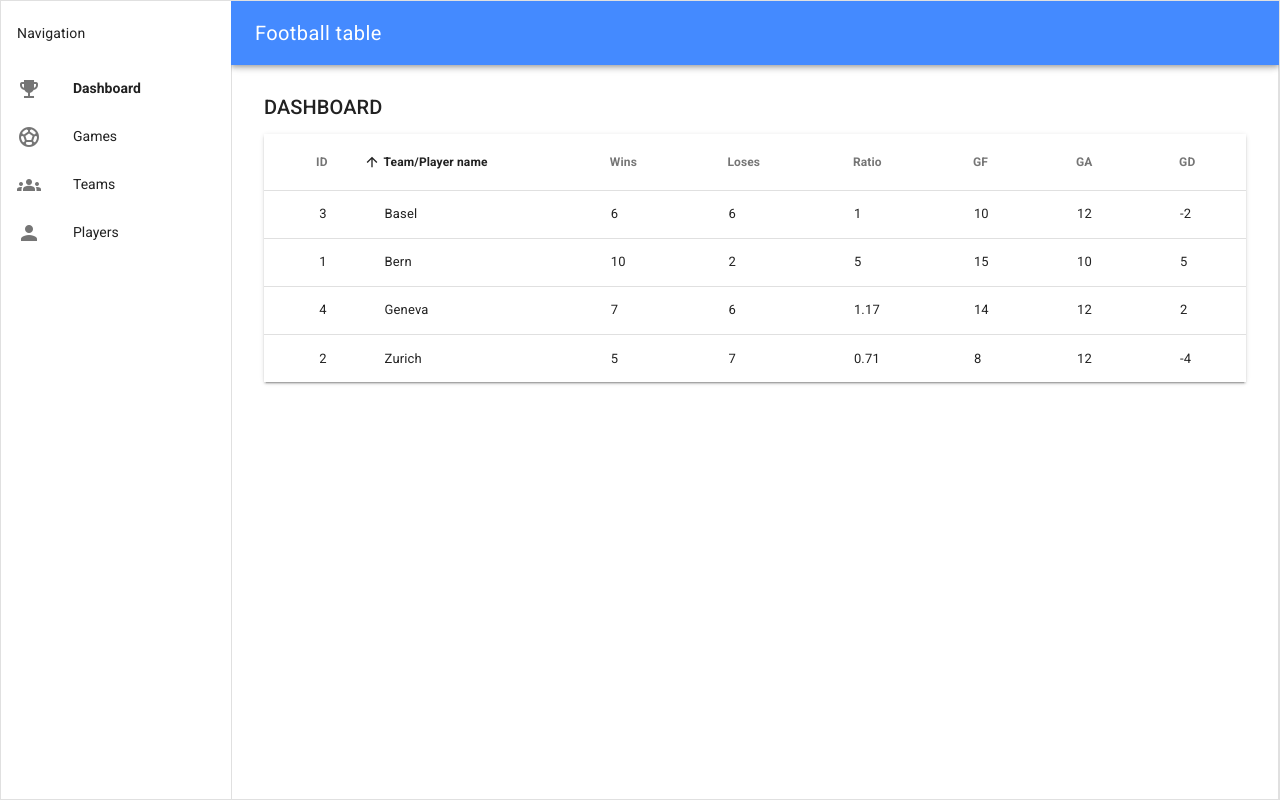
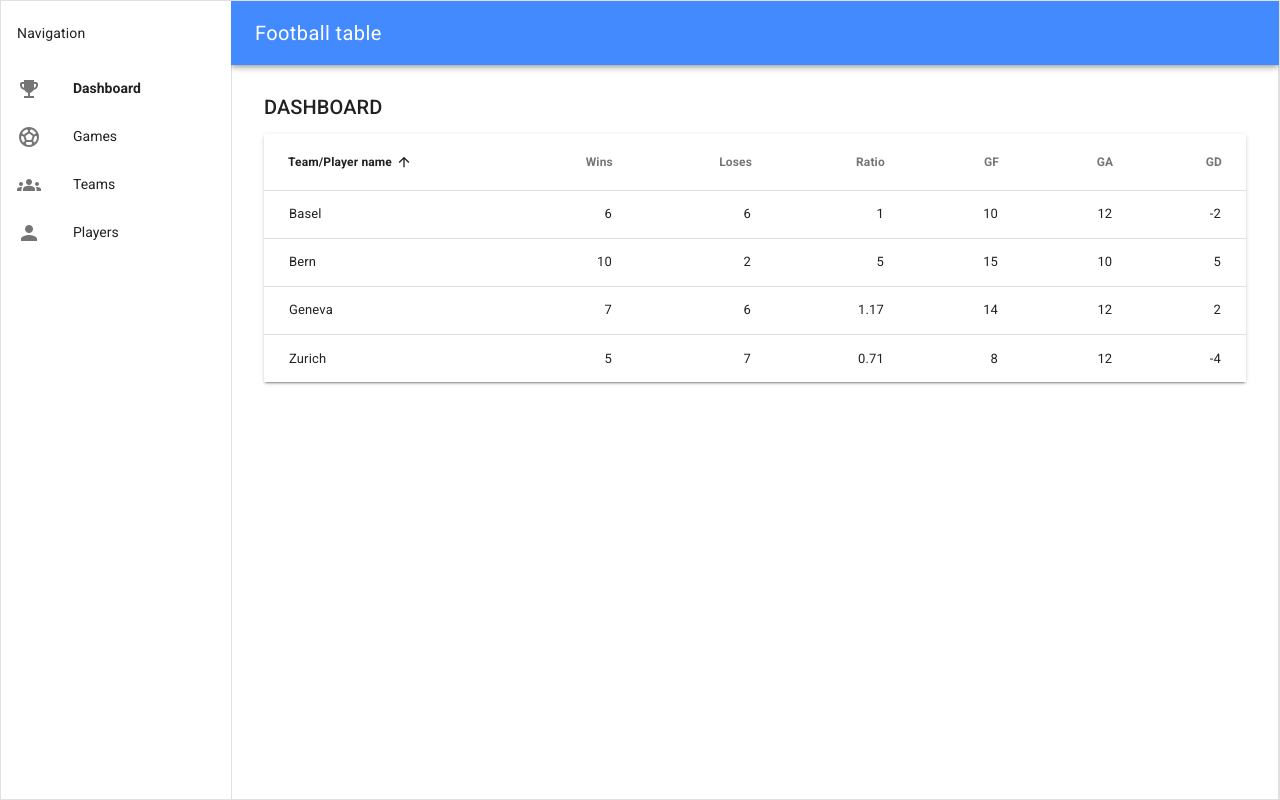
Before and after one commit to binarytoys/table-football, a Vue app in the folder client/: page / in a window 1280 px wide. Built offline with nearby package versions, Linux system fonts and the light colour scheme.

Commit message:
added FABs to views

```diff
--- a/client/src/components/dashboard.vue
+++ b/client/src/components/dashboard.vue
@@ -9,14 +9,14 @@
 -->
 
       <md-table-row slot="md-table-row" slot-scope="{ item }">
-        <md-table-cell md-label="ID" md-numeric>{{ item.id }}</md-table-cell>
+<!--        <md-table-cell md-label="ID" md-numeric>{{ item.id }}</md-table-cell>-->
         <md-table-cell md-label="Team/Player name" md-sort-by="name">{{ item.name }}</md-table-cell>
-        <md-table-cell md-label="Wins" md-sort-by="wins">{{ item.wins }}</md-table-cell>
-        <md-table-cell md-label="Loses" md-sort-by="loses">{{ item.loses }}</md-table-cell>
-        <md-table-cell md-label="Ratio" md-sort-by="ratio">{{ (item.ratio.toFixed(2) - item.ratio) === 0 ? item.ratio : item.ratio.toFixed(2) }}</md-table-cell>
-        <md-table-cell md-label="GF" md-sort-by="goals">{{ item.goals }}</md-table-cell>
-        <md-table-cell md-label="GA" md-sort-by="lose">{{ item.lose }}</md-table-cell>
-        <md-table-cell md-label="GD" md-sort-by="diff">{{ item.diff}}</md-table-cell>
+        <md-table-cell md-label="Wins" md-sort-by="wins" md-numeric>{{ item.wins }}</md-table-cell>
+        <md-table-cell md-label="Loses" md-sort-by="loses" md-numeric>{{ item.loses }}</md-table-cell>
+        <md-table-cell md-label="Ratio" md-sort-by="ratio" md-numeric>{{ (item.ratio.toFixed(2) - item.ratio) === 0 ? item.ratio : item.ratio.toFixed(2) }}</md-table-cell>
+        <md-table-cell md-label="GF" md-sort-by="goals" md-numeric>{{ item.goals }}</md-table-cell>
+        <md-table-cell md-label="GA" md-sort-by="lose" md-numeric>{{ item.lose }}</md-table-cell>
+        <md-table-cell md-label="GD" md-sort-by="diff" md-numeric>{{ item.diff}}</md-table-cell>
       </md-table-row>
     </md-table>
   </div>
--- a/client/src/components/games.vue
+++ b/client/src/components/games.vue
@@ -1,6 +1,11 @@
 <template>
   <div class="container">
-    <h1 class="md-title" style="padding-left: 16px">GAMES</h1>
+    <div class="header">
+      <h1 class="md-title" style="padding-left: 16px">GAMES</h1>
+    </div>
+    <md-button class="md-fab md-accent top-fab">
+      <md-icon>add</md-icon>
+    </md-button>
     <md-table v-model="games" md-sort="name" md-sort-order="asc" md-card>
 <!--
       <md-table-toolbar>
@@ -9,9 +14,10 @@
 -->
 
       <md-table-row slot="md-table-row" slot-scope="{ item }">
-        <md-table-cell md-label="ID" md-numeric>{{ item.id }}</md-table-cell>
+<!--        <md-table-cell md-label="ID" md-numeric>{{ item.id }}</md-table-cell>-->
         <md-table-cell md-label="Home" md-sort-by="home">{{ item.home }}</md-table-cell>
         <md-table-cell md-label="Away" md-sort-by="away">{{ item.away }}</md-table-cell>
+        <md-table-cell md-label="Result" md-sort-by="away">{{ item.result }}</md-table-cell>
       </md-table-row>
     </md-table>
   </div>
@@ -21,6 +27,18 @@
 .container {
   display: flex;
   flex-direction: column;
+}
+
+.header {
+  display: flex;
+  flex-direction: row;
+  justify-content: space-between;
+}
+
+.top-fab {
+  position: absolute;
+  right: 16px;
+  z-index: 100;
 }
 </style>
 
@@ -34,21 +52,25 @@ export default {
           id: 1,
           home: 'Bern',
           away: 'Zurich',
+          result: '3:1'
         },
         {
           id: 2,
           home: 'Basel',
           away: 'Bern',
+          result: '2:3'
         },
         {
           id: 3,
           home: 'Geneva',
           away: 'Friburg',
+          result: '1:0'
         },
         {
           id: 4,
           home: 'Luzern',
           away: 'Chur',
+          result: '1:1'
         }
       ],
     }
--- a/client/src/components/players.vue
+++ b/client/src/components/players.vue
@@ -1,6 +1,11 @@
 <template>
   <div class="container">
-    <h1 class="md-title" style="padding-left: 16px">PLAYERS</h1>
+    <div class="header">
+      <h1 class="md-title" style="padding-left: 16px">PLAYERS</h1>
+    </div>
+    <md-button class="md-fab md-accent top-fab">
+      <md-icon>add</md-icon>
+    </md-button>
     <md-table v-model="players" md-sort="name" md-sort-order="asc" md-card>
 <!--
       <md-table-toolbar>
@@ -9,7 +14,7 @@
 -->
 
       <md-table-row slot="md-table-row" slot-scope="{ item }">
-        <md-table-cell md-label="ID" md-numeric>{{ item.id }}</md-table-cell>
+<!--        <md-table-cell md-label="ID" md-numeric>{{ item.id }}</md-table-cell>-->
         <md-table-cell md-label="Name" md-sort-by="name">{{ item.name }}</md-table-cell>
         <md-table-cell md-label="Surname" md-sort-by="surname">{{ item.surname }}</md-table-cell>
       </md-table-row>
@@ -21,6 +26,18 @@
 .container {
   display: flex;
   flex-direction: column;
+}
+
+.header {
+  display: flex;
+  flex-direction: row;
+  justify-content: space-between;
+}
+
+.top-fab {
+  position: absolute;
+  right: 16px;
+  z-index: 100;
 }
 </style>
 
--- a/client/src/components/teams.vue
+++ b/client/src/components/teams.vue
@@ -1,6 +1,11 @@
 <template>
   <div class="container">
-    <h1 class="md-title" style="padding-left: 16px">TEAMS</h1>
+    <div class="header">
+      <h1 class="md-title" style="padding-left: 16px">TEAMS</h1>
+    </div>
+    <md-button class="md-fab md-accent top-fab">
+      <md-icon>add</md-icon>
+    </md-button>
 
     <md-table v-model="teams" md-sort="name" md-sort-order="asc" md-card>
 <!--
@@ -10,9 +15,9 @@
 -->
 
       <md-table-row slot="md-table-row" slot-scope="{ item }">
-        <md-table-cell md-label="ID" md-numeric>{{ item.id }}</md-table-cell>
+<!--        <md-table-cell md-label="ID" md-numeric>{{ item.id }}</md-table-cell>-->
         <md-table-cell md-label="Name" md-sort-by="name">{{ item.name }}</md-table-cell>
-<!--        <md-table-cell md-label="Surname" md-sort-by="surname">{{ item.surname }}</md-table-cell>-->
+        <md-table-cell md-label="Players">{{ item.players }}</md-table-cell>
       </md-table-row>
     </md-table>
   </div>
@@ -22,6 +27,18 @@
 .container {
   display: flex;
   flex-direction: column;
+}
+
+.header {
+  display: flex;
+  flex-direction: row;
+  justify-content: space-between;
+}
+
+.top-fab {
+  position: absolute;
+  right: 16px;
+  z-index: 100;
 }
 </style>
 
```
